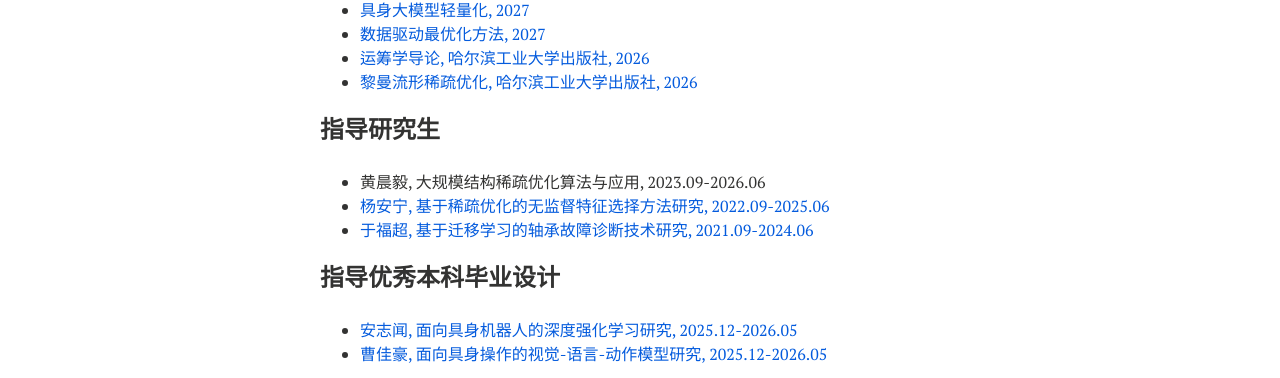
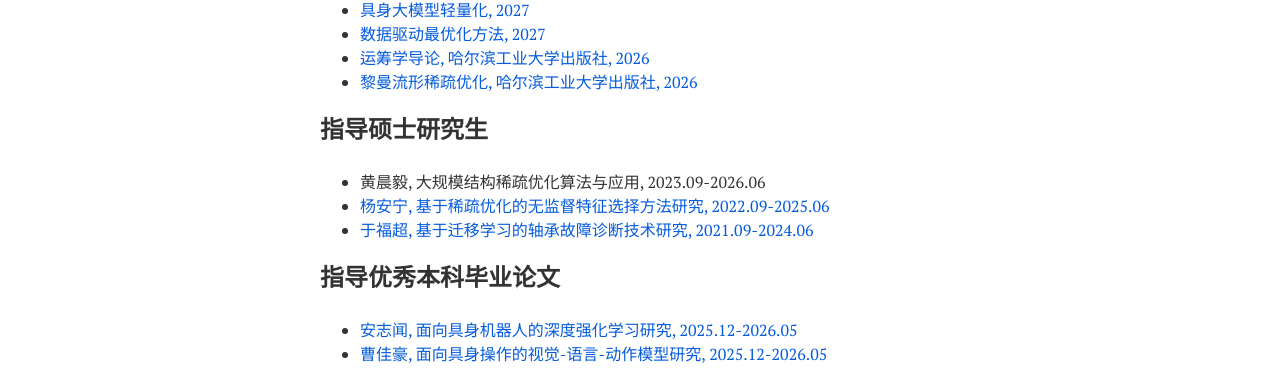
Before and after one commit to xianchaoxiu/xianchaoxiu.github.io, a Jekyll site: the page built from chinese/index.md, in a window 1280 px wide. Shown: the part 773-1151 px from the top of the page. Built offline with Jekyll 4.4.1, drawn with Linux system fonts in a browser that asks for light colours; nearby versions of some CDN libraries.

Commit message:
Update index.md

```diff
--- a/chinese/index.md
+++ b/chinese/index.md
@@ -37,12 +37,12 @@ share: false
 * <a href="https://xianchaoxiu.github.io/chinese/books/OPT/" class="textlink" target="_blank"> 黎曼流形稀疏优化, 哈尔滨工业大学出版社, 2026 </a> <br>
 
 
-### 指导研究生
+### 指导硕士研究生
 * 黄晨毅, 大规模结构稀疏优化算法与应用, 2023.09-2026.06 <br>
 * <a href="../chinese/students/2025-Yang.pdf" class="textlink" target="_blank"> 杨安宁, 基于稀疏优化的无监督特征选择方法研究, 2022.09-2025.06 </a> <br>
 * <a href="../chinese/students/2024-Yu.pdf" class="textlink" target="_blank"> 于福超, 基于迁移学习的轴承故障诊断技术研究, 2021.09-2024.06 </a> <br>
 
 
-### 指导优秀本科毕业设计
+### 指导优秀本科毕业论文
 * <a href="../chinese/students/2026-An.pdf" class="textlink" target="_blank"> 安志闻, 面向具身机器人的深度强化学习研究, 2025.12-2026.05 </a> <br>
 * <a href="../chinese/students/2026-Cao.pdf" class="textlink" target="_blank"> 曹佳豪, 面向具身操作的视觉-语言-动作模型研究, 2025.12-2026.05 </a> <br>
```
